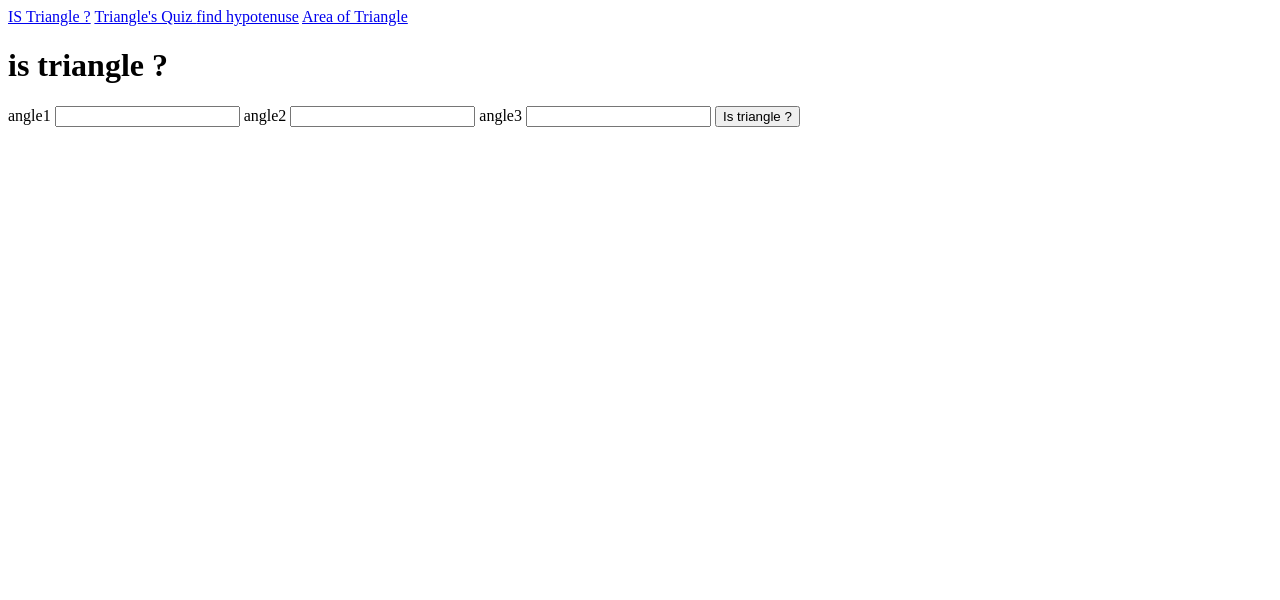
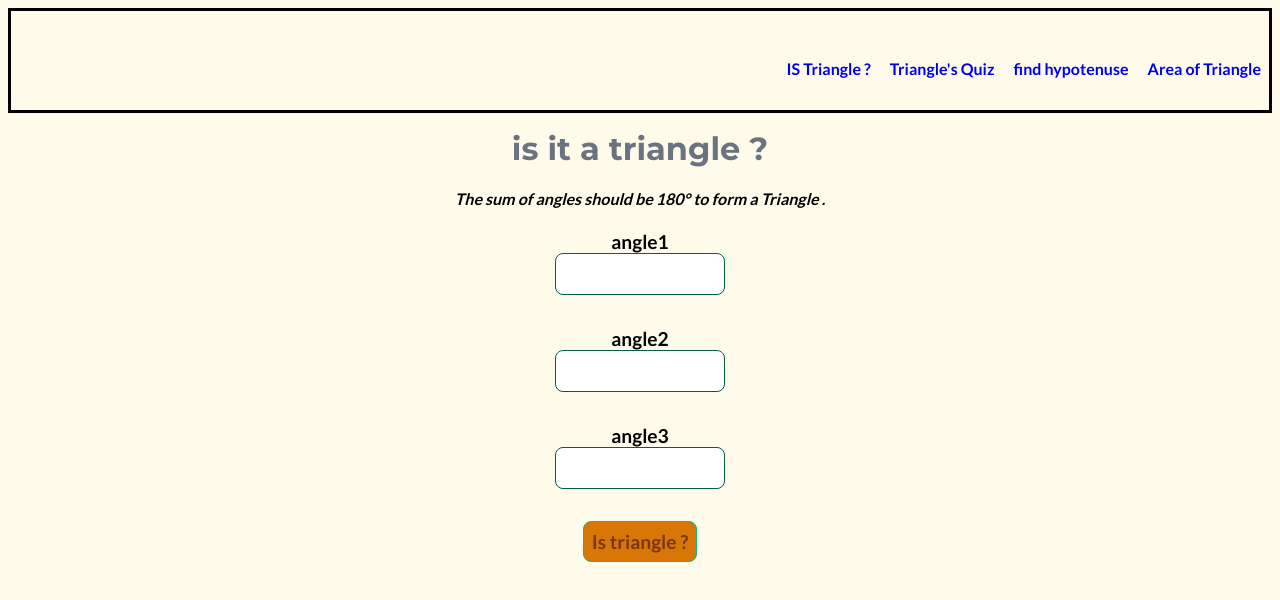
Before and after one commit to tanishk15sharma/fun-with-triangles-, a plain HTML site: page istriangle.html in a window 1280 px wide. Drawn offline with Linux system fonts and the light colour scheme.

Commit message:
added-css

```diff
--- a/istriangle.html
+++ b/istriangle.html
@@ -6,23 +6,26 @@
     <meta name="viewport" content="width=device-width, initial-scale=1.0">
     <title>is it triangle ?</title>
 
+    <link href="styles.css" rel="stylesheet" />
+
 </head>
 <body>
-    <nav>
-        <a href = "istriangle.html">IS Triangle ?</a>
+    <nav class="nav-bar">
+        <a class="nav-btn" href = "istriangle.html">IS Triangle ?</a>
 
-        <a href = "quiz.html" >Triangle's Quiz </a>
+        <a class="nav-btn" href = "quiz.html" >Triangle's Quiz </a>
 
-        <a href = "hypotenuse.html" >find hypotenuse</a>
+        <a class="nav-btn" href = "hypotenuse.html" >find hypotenuse</a>
 
-        <a href = "areaoftriangle.html">Area of Triangle </a>
+        <a class="nav-btn" href = "areaoftriangle.html">Area of Triangle </a>
     </nav>
 
 
-    <h1>is triangle ? </h1>
+    <h1>is  it a triangle ? </h1>
+    <h4>The sum of angles  should be  180° to form a Triangle .  </h4>
 
 
-    <label for="angle1">angle1</label>
+    <label for="angle1" >angle1</label>
     <input type="number" id="angle1"/>
     <label for="angle2">angle2</label>
     <input type="number" id="angle2"/>
--- /dev/null
+++ b/styles.css
@@ -0,0 +1,93 @@
+@import url("https://fonts.googleapis.com/css2?family=Lato:wght@400;700&display=swap");
+@import url("https://fonts.googleapis.com/css2?family=Montserrat:wght@400;700&display=swap");
+
+body {
+    font-family: Lato;
+    font-weight: bold;
+    background-color:#FFFBEB;
+
+    text-align: center;
+
+}
+
+
+
+
+
+
+h1 {
+    font-family: Montserrat;
+    margin-bottom: 1rem;
+    margin-top: 1rem;
+    color:
+
+        #6B7280;
+}
+
+
+label {
+    font-size: 1.2rem;
+    display: block;
+    margin: 0.5rem auto 0;
+
+}
+
+input {
+    font-family: Lato;
+    font-size: 1.1rem;
+    font-weight: bold;
+    text-align: center;
+    border: 1px solid #065F46;
+    border-radius: 0.5rem;
+    display: block;
+    margin: 0 auto;
+    width: 8rem;
+    padding: 0.6rem 1.25rem;
+    margin-bottom: 2rem;
+}
+h4 {
+    font-style:oblique;
+
+}
+
+#area-btn {
+    font-family: Lato;
+    font-size: 1.2rem;
+    font-weight: bold;
+    cursor: pointer;
+    background-color:
+        #065F46;
+    border: 1px solid #10B981;
+    border-radius: 0.5rem;
+    padding: 0.5rem 1.5rem;
+    margin: 1.2rem auto;
+    color: bisque;
+}
+.nav-bar {
+    border: solid;
+    padding-bottom: 2rem;
+    padding-top: 3rem;
+    text-align: right;
+
+    margin-top: 0rem;
+
+
+
+}
+.nav-btn {
+    padding: 0.5rem;
+    text-decoration: none;
+
+}
+#is-triangle-btn {font-family: Lato;
+    font-size: 1.2rem;
+    font-weight: bold;
+    cursor: pointer;
+    background-color:
+    #D97706;
+    border: 1px solid #10B981;
+    border-radius: 0.5rem;
+    padding: 0.5rem .5rem;
+    margin-top: 0rem;
+    color:
+    #78350F;}
```
Also changed, not shown: areaoftriangle.html (+7 -5 lines), hypotenuse.html (+7 -5 lines), quiz.html (+7 -5 lines).
